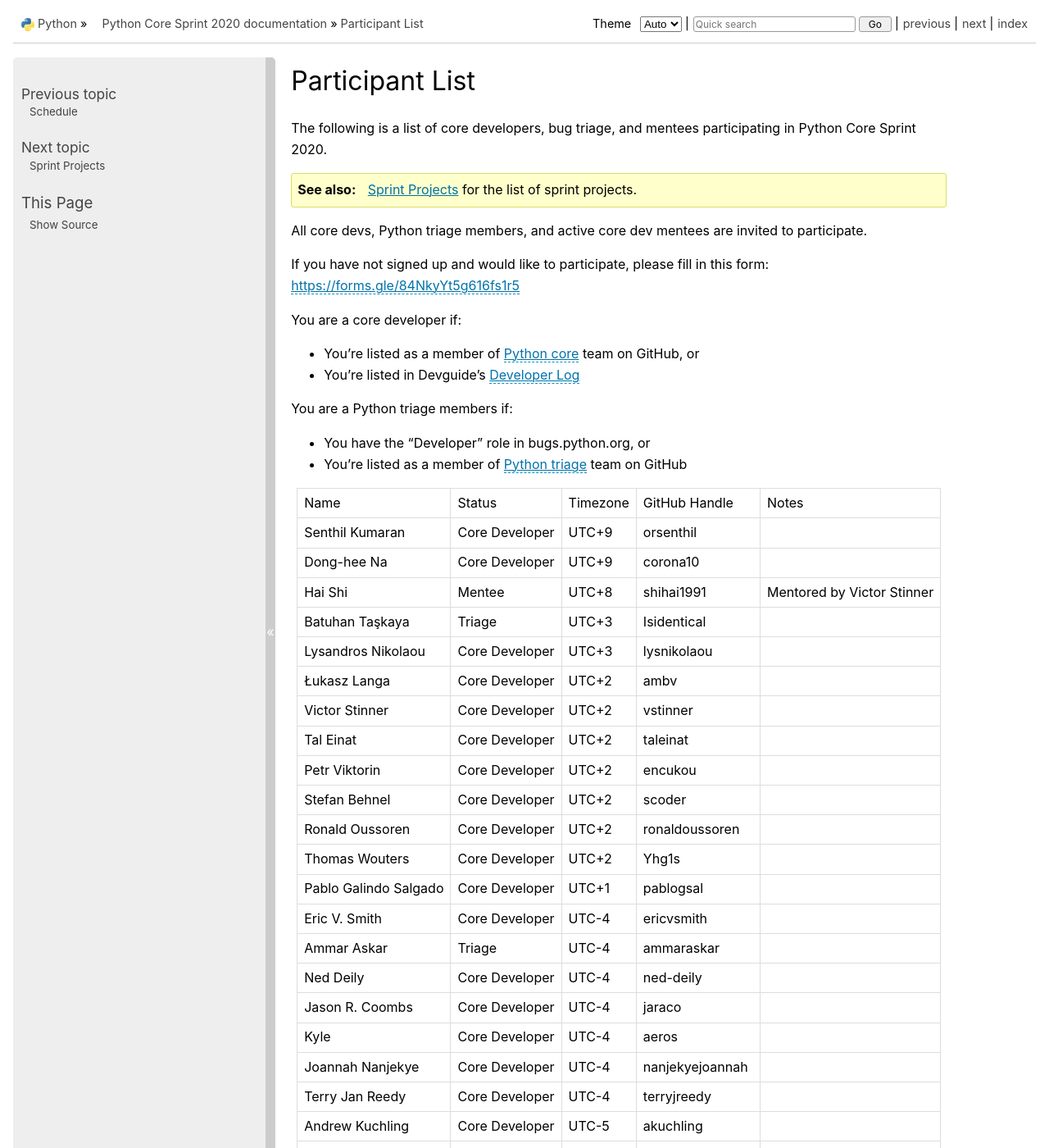
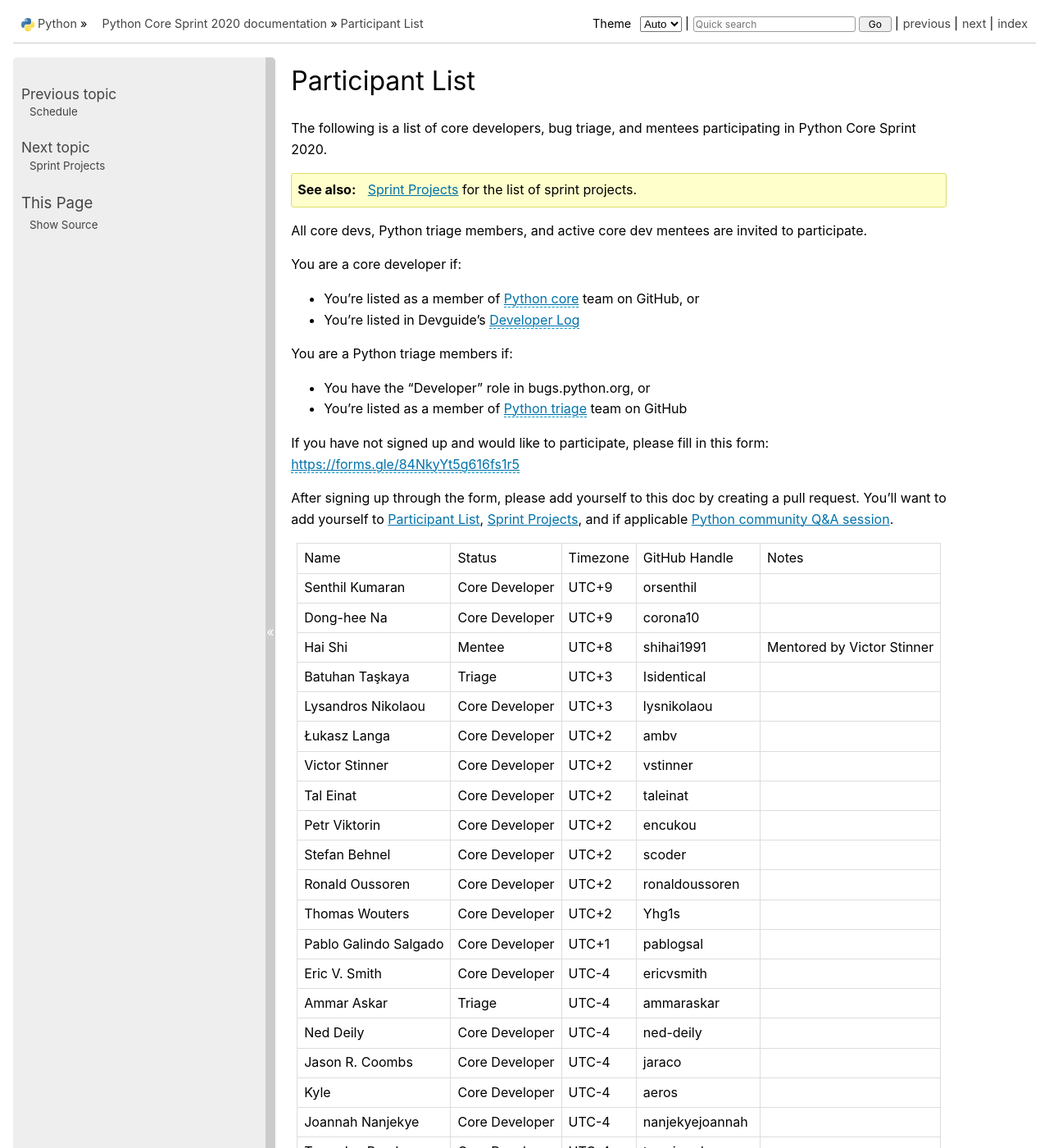
Before and after one commit to python/core-sprint, a Sphinx documentation site: the page built from docs/participants.rst, in a window 1280 px wide and 1400 px high. Shown: the whole window at 82% size. Built offline with Sphinx 7.4.7, drawn with Linux system fonts in a browser that asks for light colours; some of the changed text lies outside the part shown.

Commit message:
Instruct new participants to create a PR for themselves (#27)
after filling in the sign up form.

Also fix Barry's GitHub handle.

```diff
--- a/docs/index.rst
+++ b/docs/index.rst
@@ -26,6 +26,10 @@
 
 Sign up form:  https://forms.gle/84NkyYt5g616fs1r5
 
+After signing up through the form, please add yourself to this doc by
+creating a pull request. You'll want to add yourself to :ref:`participants`,
+:ref:`projects`, and if applicable :ref:`community_qa`.
+
 **Help improve this documentation** by opening an issue or creating a pull
 request at https://github.com/python/core-sprint
 
--- a/docs/participants.rst
+++ b/docs/participants.rst
@@ -30,6 +27,12 @@
 - You're listed as a member of `Python triage <https://github.com/orgs/python/teams/python-triage/members>`_
   team on GitHub
 
+If you have not signed up and would like to participate, please fill in this form:
+https://forms.gle/84NkyYt5g616fs1r5
+
+After signing up through the form, please add yourself to this doc by
+creating a pull request. You'll want to add yourself to :ref:`participants`,
+:ref:`projects`, and if applicable :ref:`community_qa`.
 
 +------------------------+-------------------+-----------+-------------------+--------------------------------------+
 | Name                   | Status            | Timezone  | GitHub Handle     | Notes                                |
```
Also changed, not shown: other parts of docs/participants.rst (+1 -4 lines).
